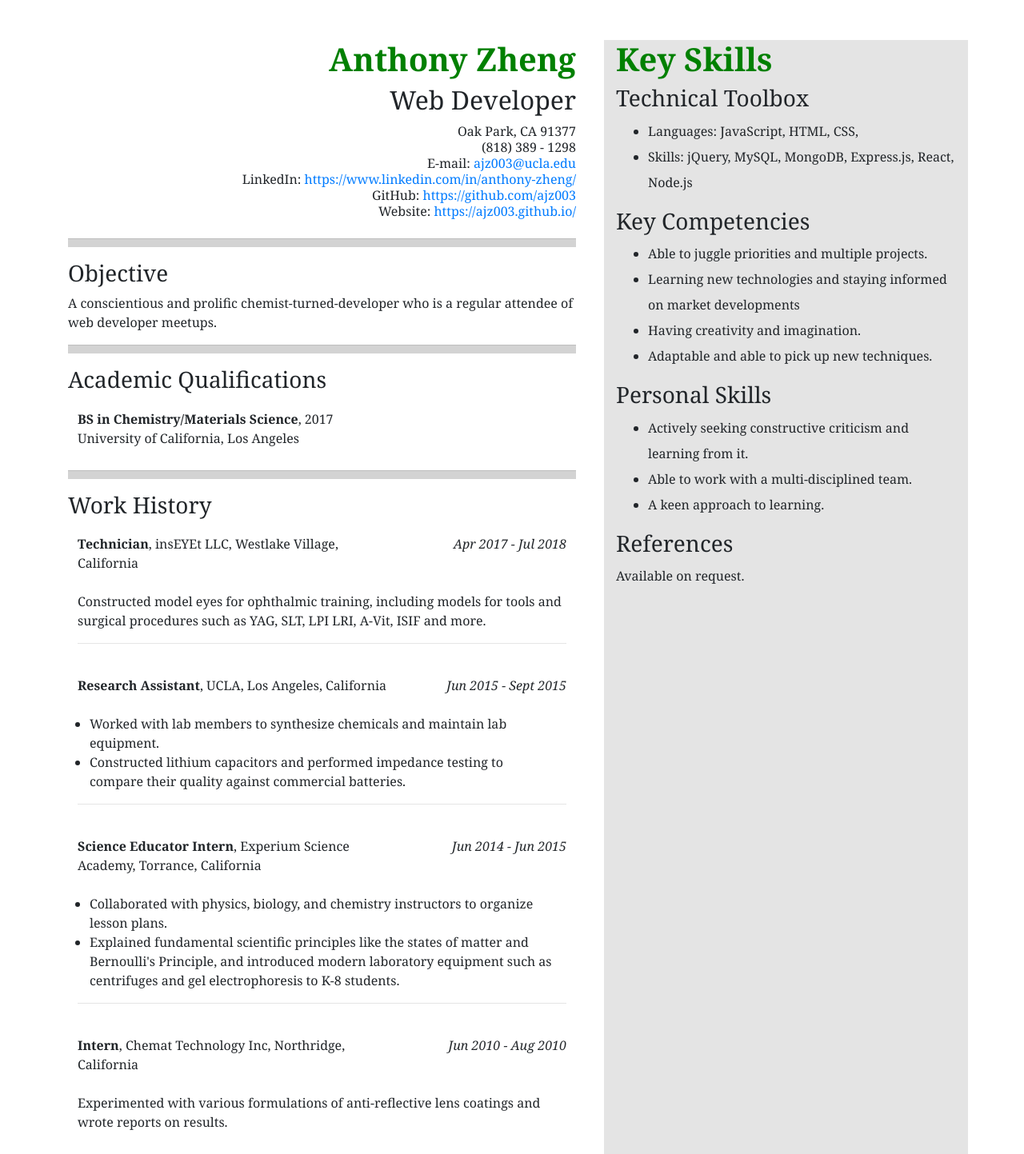
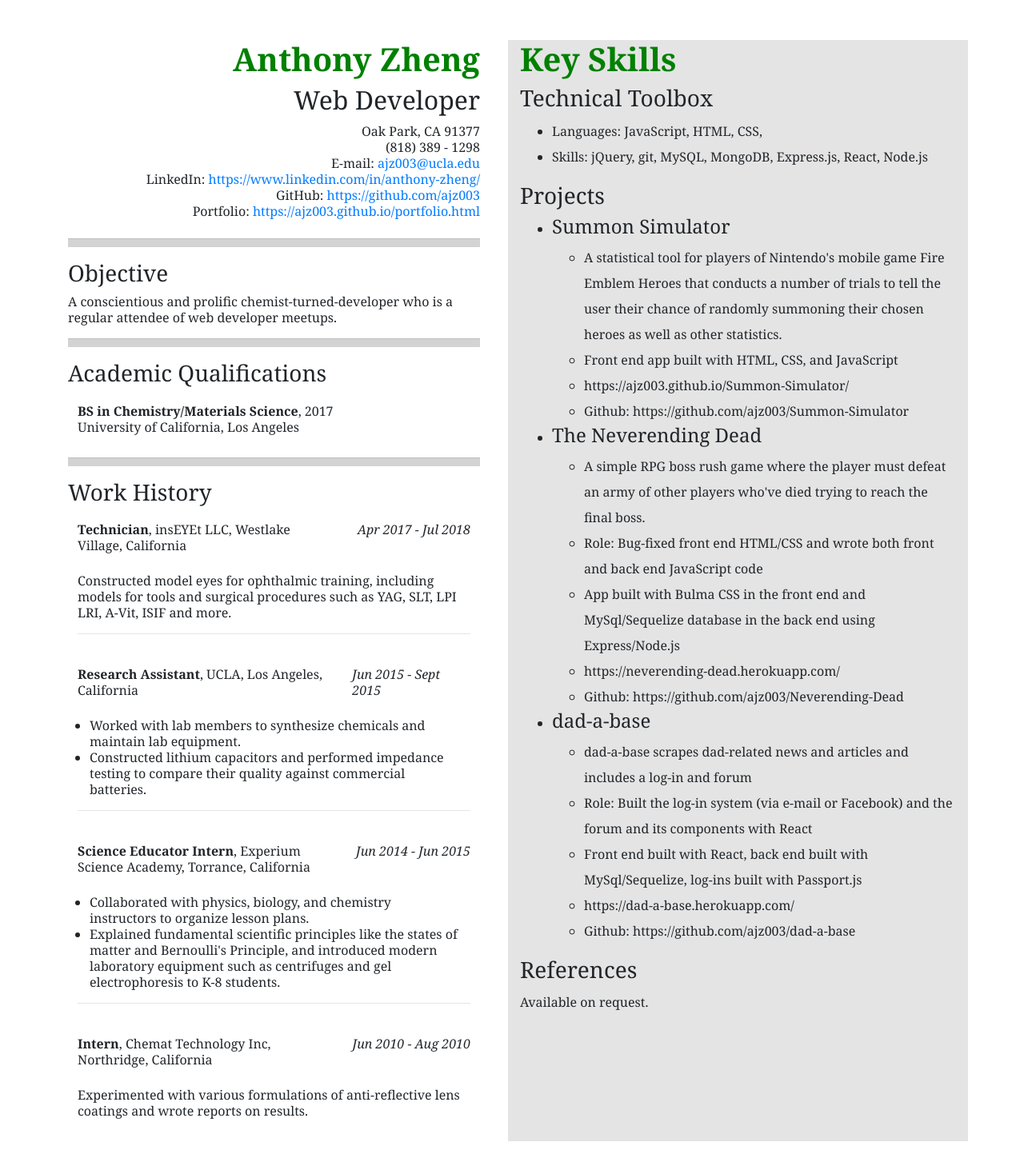
Before and after one commit to ajz003/ajz003.github.io, a Jekyll site: the page resume.html, which Jekyll copies as it is, in a window 1280 px wide. Shown: the whole page at 80% size. Built offline with Jekyll 4.4.1, drawn with Linux system fonts in a browser that asks for light colours; a script that is not in the unit is left out.

Commit message:
update html resume

```diff
--- a/resume.html
+++ b/resume.html
@@ -65,7 +65,7 @@
 
     #left-col {
         margin-right: 10px;
-        line-height: 150%;
+        line-height: 125%;
     }
     #contact {
         line-height: 100%;
@@ -77,7 +77,7 @@
 
     <div class="container">
         <div class="row">
-            <div class="col-7" id="left-col">
+            <div class="col" id="left-col">
 
                 <div class="row">
                     <div class="col text-right info">
@@ -90,7 +90,7 @@
                             <p>E-mail: <a href="mailto:ajz003@ucla.edu">ajz003@ucla.edu</a></p>
                             <p>LinkedIn: <a href="https://www.linkedin.com/in/anthony-zheng/">https://www.linkedin.com/in/anthony-zheng/</a></p>
                             <p>GitHub: <a href="https://github.com/ajz003">https://github.com/ajz003</a></p>
-                            <p>Website: <a href="https://ajz003.github.io/">https://ajz003.github.io/</a></p>
+                            <p>Portfolio: <a href="https://ajz003.github.io/portfolio.html">https://ajz003.github.io/portfolio.html</a></p>
                         </div>
 
                         </div>
@@ -218,27 +218,43 @@
                     <h3>Technical Toolbox</h3>
                     <ul>
                         <li>Languages: JavaScript, HTML, CSS, </li>
-                        <li>Skills: jQuery, MySQL, MongoDB, Express.js, React, Node.js</li>
+                        <li>Skills: jQuery, git, MySQL, MongoDB, Express.js, React, Node.js</li>
 
                     </ul>
                 </div>
 
                 <div class="row">
-                    <h3>Key Competencies</h3>
+                    <h3>Projects</h3>
                     <ul>
-                        <li>Able to juggle priorities and multiple projects.</li>
-                        <li>Learning new technologies and staying informed on market developments</li>
-                        <li>Having creativity and imagination.</li>
-                        <li>Adaptable and able to pick up new techniques.</li>
-                    </ul>
-                </div>
+                        <li>
+                            <h4>Summon Simulator</h4>
+                            <ul>
+                                <li>A statistical tool for players of Nintendo's mobile game Fire Emblem Heroes that conducts a number of trials to tell the user their chance of randomly summoning their chosen heroes as well as other statistics.</li>
+                                <li>Front end app built with HTML, CSS, and JavaScript</li>
+                                <li>https://ajz003.github.io/Summon-Simulator/</li>
+                                <li>Github: https://github.com/ajz003/Summon-Simulator</li>
+                            </ul>
+                        </li>
+                        <li> <h4>The Neverending Dead</h4>
+                            <ul>
+                                <li>A simple RPG boss rush game where the player must defeat an army of other players who've died trying to reach the final boss.</li>
+                                <li>Role: Bug-fixed front end HTML/CSS and wrote both front and back end JavaScript code</li>
+                                <li>App built with Bulma CSS in the front end and MySql/Sequelize database in the back end using Express/Node.js</li>
+                                <li>https://neverending-dead.herokuapp.com/</li>
+                                <li>Github: https://github.com/ajz003/Neverending-Dead</li>
+                            </ul>
 
-                <div class="row">
-                    <h3>Personal Skills</h3>
-                    <ul>
-                        <li>Actively seeking constructive criticism and learning from it.</li>
-                        <li>Able to work with a multi-disciplined team.</li>
-                        <li>A keen approach to learning.</li>
+                        </li>
+                        <li><h4>dad-a-base</h4>
+                            <ul>
+                                <li>dad-a-base scrapes dad-related news and articles and includes a log-in and forum</li>
+                                <li>Role: Built the log-in system (via e-mail or Facebook) and the forum and its components with React</li>
+                                <li>Front end built with React, back end built with MySql/Sequelize, log-ins built with Passport.js</li>
+                                <li>https://dad-a-base.herokuapp.com/</li>
+                                <li>Github: https://github.com/ajz003/dad-a-base</li>
+                            </ul>
+
+                        </li>
                     </ul>
                 </div>
 
@@ -260,6 +276,8 @@
                         <p>Available on request.</p>
                 </div>
 
+
+
             </div>
 
         </div>
```
Also changed, not shown: 1 other file.
